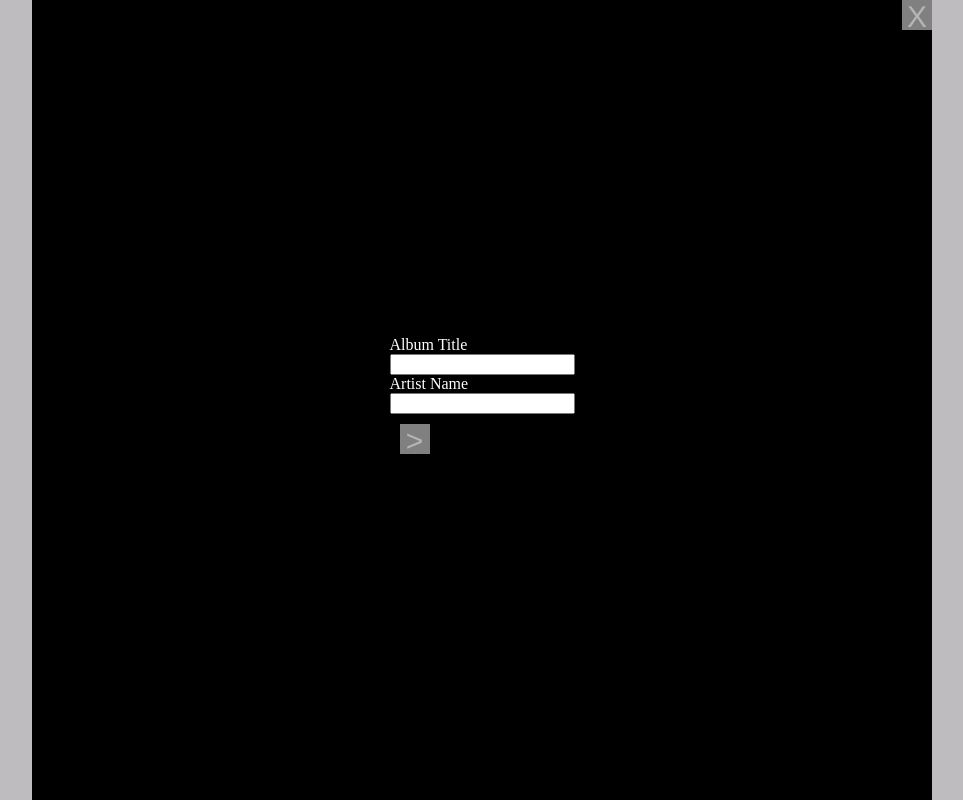
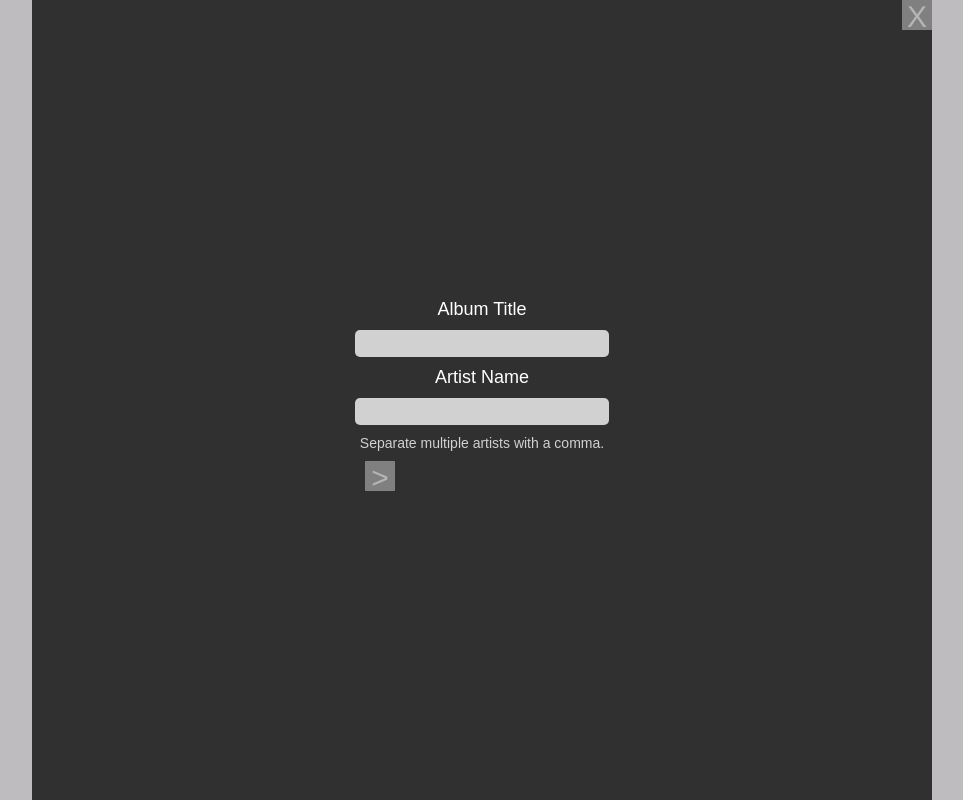
Before and after one commit to rlyons21/UX-form-interaction, a plain HTML site: page index.html in a window 1280 px wide. Both pictures are taken after a click on the link "ADD AN ALBUM". Shown: the whole page, without its empty margins (158-1121 px from the left). Drawn offline with Linux system fonts and the light colour scheme.

Commit message:
adds new member form in correct place but isnt hiding previous ones

```diff
--- a/global.js
+++ b/global.js
@@ -132,8 +132,8 @@ window.addEventListener("load", function(){
 		newInstrument.setAttribute("placeholder", "Instrument(s)...");
 		newInstrument.setAttribute("name", "instruments_" + n);
 
-		MIform.appendChild(newMember);
-		MIform.appendChild(newInstrument);
+		MIform.insertBefore(newMember,MIform.childNodes[2]);
+		MIform.insertBefore(newInstrument, MIform.childNodes[3]);
 
 	});
 
--- a/index.html
+++ b/index.html
@@ -14,8 +14,8 @@
 		<div class="header">
 			<div class="header__leftContainer">
 				<div class="recordPlayerImg"></div>
-				<div>The Vinyl Archive </div>
-				<div> by Hear Nebraska</div>
+				<p>The Vinyl Archive</p>
+				<p class="header__by">by Hear Nebraska</p>
 			</div>
 
 			<a class="addAlbum" href="#">ADD AN ALBUM</a>
@@ -33,6 +33,7 @@
 					<input class="albumTitle" type="text" name="albumTitle"><br>
 					Artist Name<br>
 					<input class="artistName" type="text" name="artistName"><br>
+					<p class="instruction">Separate multiple artists with a comma.</p>
 
 					<div class="nextForm" id="next_1"> > </div>
 				</div>
@@ -41,8 +42,10 @@
 				<div class="form" id="part_2">
 
 					<p class="artistMembers">Add "X" members</p><br>
-					<input class="members" id="members_0" type="text" placeholder="Name..." name="members_0"><br>
-					<input class="instruments" id="instruments_0" type="text" placeholder="Instrument(s)..." name="instruments_0"><br>
+					<div>
+						<input class="members" id="members_0" type="text" placeholder="Name..." name="members_0"><br>
+						<input class="instruments" id="instruments_0" type="text" placeholder="Instrument(s)..." name="instruments_0"><br>
+					<p class="instruction">Separate multiple instruments with a comma.</p>
 
 					<div class="repeatForm" id="addAnotherMember"> + </div>
 					<div class="previous" id="goBackMember"> < </div>
--- a/style.css
+++ b/style.css
@@ -29,6 +29,11 @@ body{
 	align-items: center;
 }
 
+.header__by{
+	margin-left:5px;
+	font-size:15px;
+}
+
 .recordPlayerImg{
 	height:90px;
 	width:80px;
@@ -49,11 +54,36 @@ body{
 	width:900px;
 	position:absolute;
 	top:0;
-	background-color: black;
+	background-color: #303030;
+	font-family: Arial;
+	font-size:18px;
 	color:white;
 	display:none;
 	justify-content: center;
 	align-items: center;
+}
+
+.form{
+	text-align: center;
+}
+
+.instruction{
+	font-family: Arial;
+	font-size: 14px;
+	color:#D1D1D1;
+	padding:0;
+	margin:0;
+}
+
+input{
+	border-radius: 5px;
+	height:25px;
+	width:250px;
+	background-color: #D1D1D1;
+	outline:0;
+	border: none;
+	margin-top:10px;
+	margin-bottom: 10px;
 }
 
 .exitForm{
@@ -72,6 +102,7 @@ body{
 
 .switchContainer{
 	display:flex;
+	align-items: center;
 }
 
 .nextForm{
@@ -130,7 +161,7 @@ body{
 
 .submit{
 	color:white;
-	background-color: black;
+	background-color: #303030;
 	font-family:Helvetica;
 	font-size:19px;
 	outline:0;
```
